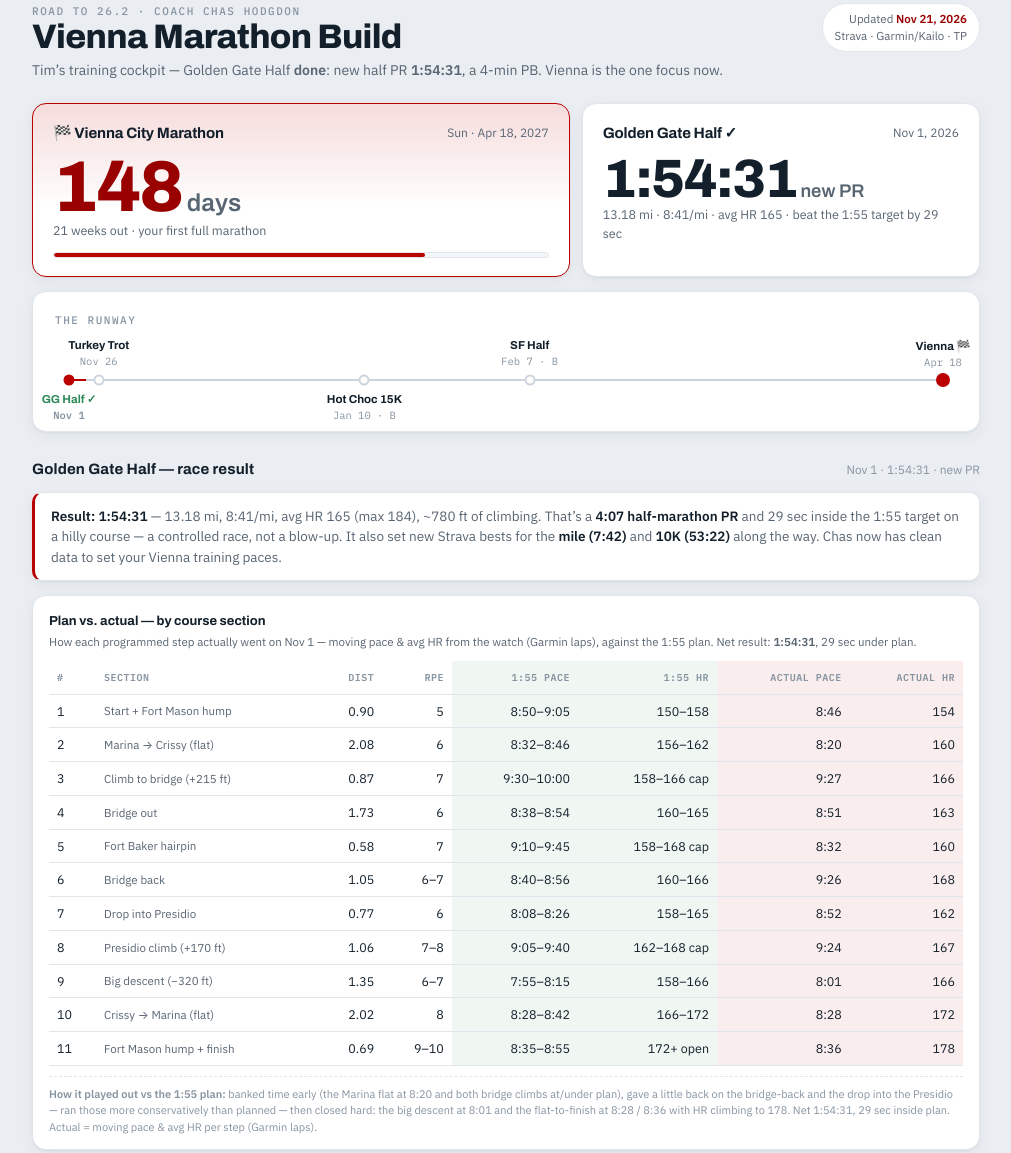
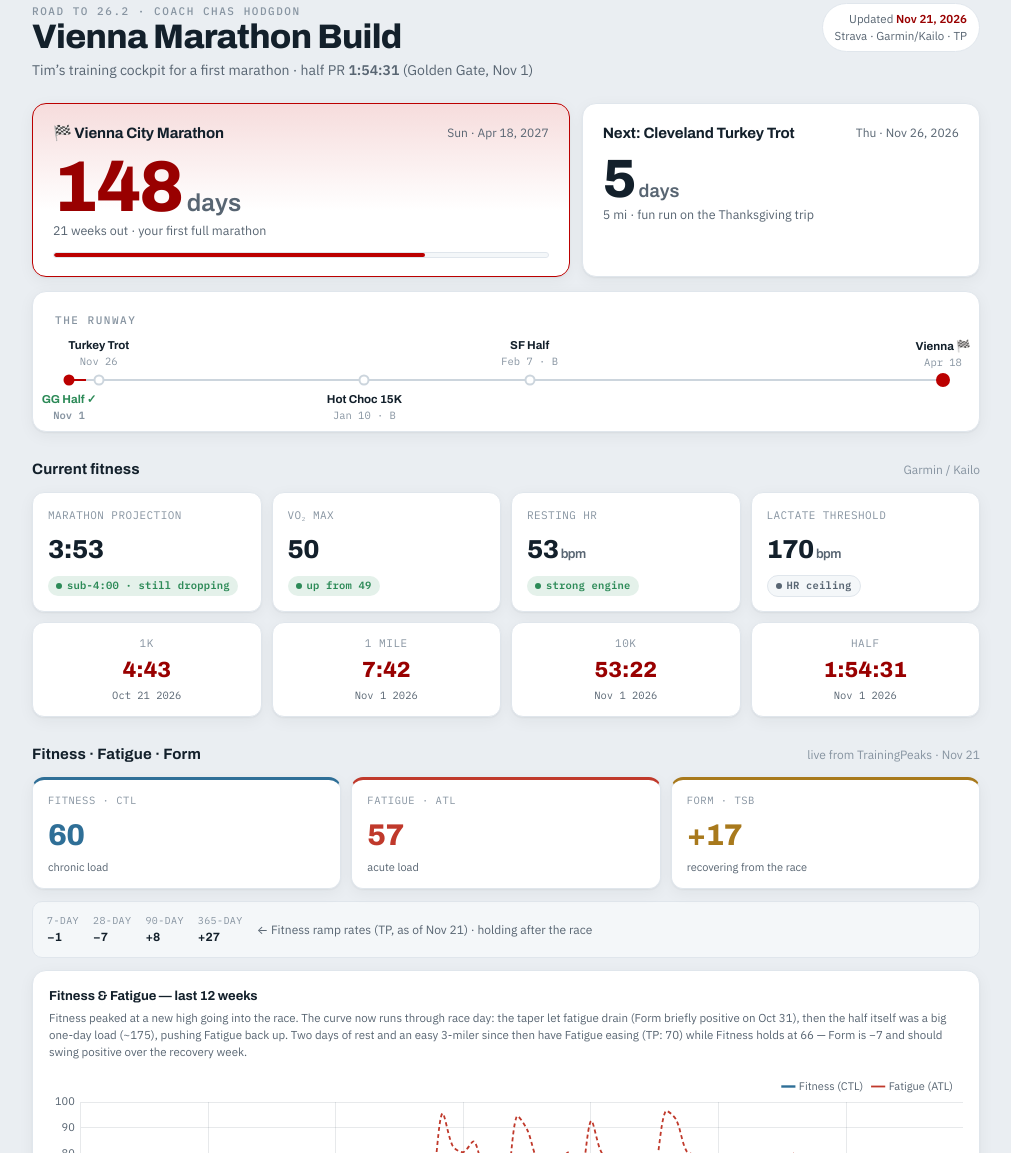
Before and after one commit to brutus-git/TAD-Running, a plain HTML site: page TAD-Training-Dashboard-x6j9szpy.html in a window 1280 px wide. Shown: the part 19-1172 px from the top of the page, without its empty margins (134-1145 px from the left). Drawn offline with nearby package versions, Linux system fonts and the light colour scheme.

Commit message:
Dashboard: retire the Golden Gate Half plan-vs-actual section
Removes the race-result section and its table styles; the GG Half card
at the top becomes an automatic next-race countdown (Turkey Trot, then
Hot Chocolate 15K, then the SF Half).

Co-Authored-By: Claude Opus 5.5 <noreply@anthropic.com>
Claude-Session: https://claude.ai/code/session_018b5nGhG8MDcvt8jnPeYRup

```diff
--- a/TAD-Training-Dashboard-x6j9szpy.html
+++ b/TAD-Training-Dashboard-x6j9szpy.html
@@ -204,14 +204,6 @@
 
 
   /* Plan vs actual table */
-  .rp-scroll{overflow-x:auto}
-  table.rp{width:100%; border-collapse:collapse; font-size:12.5px; min-width:560px}
-  table.rp th{font-family:"IBM Plex Mono"; font-size:10px; text-transform:uppercase; letter-spacing:.05em; color:var(--faint); padding:9px 8px; border-bottom:1px solid var(--border); text-align:right; font-weight:600}
-  table.rp th:nth-child(-n+2), table.rp td:nth-child(-n+2){text-align:left}
-  table.rp td{padding:7px 8px; text-align:right; border-bottom:1px solid var(--border); font-variant-numeric:tabular-nums}
-  table.rp td.sg{color:var(--muted); font-size:11.5px}
-  table.rp th.g55,table.rp td.g55{background:color-mix(in srgb,var(--good) 7%,transparent)}
-  table.rp th.g50,table.rp td.g50{background:color-mix(in srgb,var(--accent) 7%,transparent)}
 
   footer{margin-top:34px; padding-top:16px; border-top:1px solid var(--border); font-size:11.5px; color:var(--faint); line-height:1.7}
   footer b{color:var(--muted); font-weight:600}
@@ -227,7 +219,7 @@
     <div>
       <div class="eyebrow">Road to 26.2 · Coach Chas Hodgdon</div>
       <h1>Vienna Marathon Build</h1>
-      <div class="sub">Tim&rsquo;s training cockpit — Golden Gate Half <b>done</b>: new half PR <b>1:54:31</b>, a 4-min PB. Vienna is the one focus now.</div>
+      <div class="sub">Tim&rsquo;s training cockpit for a first marathon · half PR <b>1:54:31</b> (Golden Gate, Nov 1)</div>
     </div>
     <div class="updated">Updated <b>Nov&nbsp;21, 2026</b><br>Strava · Garmin/Kailo · TP</div>
   </header>
@@ -240,9 +232,9 @@
       <div class="meter"><span id="v-bar" style="width:0%"></span></div>
     </div>
     <div class="cd sec">
-      <div class="label"><span class="race">Golden Gate Half ✓</span><span class="date">Nov 1, 2026</span></div>
-      <div class="big">1:54:31<small> new PR</small></div>
-      <div class="meta">13.18 mi · 8:41/mi · avg HR 165 · beat the 1:55 target by 29 sec</div>
+      <div class="label"><span class="race" id="n-name">Next race</span><span class="date" id="n-date">—</span></div>
+      <div class="big" id="n-days">—<small> days</small></div>
+      <div class="meta" id="n-meta">—</div>
     </div>
   </div>
 
@@ -259,31 +251,6 @@
   </div>
 
 
-  <section class="fade" id="raceplan">
-    <div class="sec-head"><h2>Golden Gate Half — race result</h2><span class="note">Nov 1 · 1:54:31 · new PR</span></div>
-    <div class="callout"><b>Result: 1:54:31</b> — 13.18 mi, 8:41/mi, avg HR 165 (max 184), ~780 ft of climbing. That&rsquo;s a <b>4:07 half-marathon PR</b> and 29 sec inside the 1:55 target on a hilly course — a controlled race, not a blow-up. It also set new Strava bests for the <b>mile (7:42)</b> and <b>10K (53:22)</b> along the way. Chas now has clean data to set your Vienna training paces.</div>
-    <div class="chartcard" style="margin-top:0">
-      <h3>Plan vs. actual — by course section</h3>
-      <div class="csub">How each programmed step actually went on Nov 1 — moving pace &amp; avg HR from the watch (Garmin laps), against the 1:55 plan. Net result: <b>1:54:31</b>, 29 sec under plan.</div>
-      <div class="rp-scroll"><table class="rp">
-        <thead><tr><th>#</th><th>Section</th><th>Dist</th><th>RPE</th><th class="g55">1:55 pace</th><th class="g55">1:55 HR</th><th class="g50">Actual pace</th><th class="g50">Actual HR</th></tr></thead>
-        <tbody>
-<tr><td>1</td><td class="sg">Start + Fort Mason hump</td><td>0.90</td><td>5</td><td class="g55">8:50–9:05</td><td class="g55">150–158</td><td class="g50">8:46</td><td class="g50">154</td></tr>
-<tr><td>2</td><td class="sg">Marina → Crissy (flat)</td><td>2.08</td><td>6</td><td class="g55">8:32–8:46</td><td class="g55">156–162</td><td class="g50">8:20</td><td class="g50">160</td></tr>
-<tr><td>3</td><td class="sg">Climb to bridge (+215 ft)</td><td>0.87</td><td>7</td><td class="g55">9:30–10:00</td><td class="g55">158–166 cap</td><td class="g50">9:27</td><td class="g50">166</td></tr>
-<tr><td>4</td><td class="sg">Bridge out</td><td>1.73</td><td>6</td><td class="g55">8:38–8:54</td><td class="g55">160–165</td><td class="g50">8:51</td><td class="g50">163</td></tr>
-<tr><td>5</td><td class="sg">Fort Baker hairpin</td><td>0.58</td><td>7</td><td class="g55">9:10–9:45</td><td class="g55">158–168 cap</td><td class="g50">8:32</td><td class="g50">160</td></tr>
-<tr><td>6</td><td class="sg">Bridge back</td><td>1.05</td><td>6–7</td><td class="g55">8:40–8:56</td><td class="g55">160–166</td><td class="g50">9:26</td><td class="g50">168</td></tr>
-<tr><td>7</td><td class="sg">Drop into Presidio</td><td>0.77</td><td>6</td><td class="g55">8:08–8:26</td><td class="g55">158–165</td><td class="g50">8:52</td><td class="g50">162</td></tr>
-<tr><td>8</td><td class="sg">Presidio climb (+170 ft)</td><td>1.06</td><td>7–8</td><td class="g55">9:05–9:40</td><td class="g55">162–168 cap</td><td class="g50">9:24</td><td class="g50">167</td></tr>
-<tr><td>9</td><td class="sg">Big descent (−320 ft)</td><td>1.35</td><td>6–7</td><td class="g55">7:55–8:15</td><td class="g55">158–166</td><td class="g50">8:01</td><td class="g50">166</td></tr>
-<tr><td>10</td><td class="sg">Crissy → Marina (flat)</td><td>2.02</td><td>8</td><td class="g55">8:28–8:42</td><td class="g55">166–172</td><td class="g50">8:28</td><td class="g50">172</td></tr>
-<tr><td>11</td><td class="sg">Fort Mason hump + finish</td><td>0.69</td><td>9–10</td><td class="g55">8:35–8:55</td><td class="g55">172+ open</td><td class="g50">8:36</td><td class="g50">178</td></tr>
-        </tbody>
-      </table></div>
-      <div class="cnote"><b>How it played out vs the 1:55 plan:</b> banked time early (the Marina flat at 8:20 and both bridge climbs at/under plan), gave a little back on the bridge-back and the drop into the Presidio — ran those more conservatively than planned — then closed hard: the big descent at 8:01 and the flat-to-finish at 8:28 / 8:36 with HR climbing to 178. Net 1:54:31, 29 sec inside plan. Actual = moving pace &amp; avg HR per step (Garmin laps).</div>
-    </div>
-  </section>
   <section class="fade">
     <div class="sec-head"><h2>Current fitness</h2><span class="note">Garmin / Kailo</span></div>
     <div class="stats">
@@ -465,6 +432,16 @@
     var today=new Date(); today.setHours(0,0,0,0);
     var vienna=new Date(2027,3,18), gg=new Date(2026,10,1), start=new Date(2025,8,1);
     var vD=Math.max(0,db(today,vienna)), gD=Math.max(0,db(today,gg));
+    var RACES=[[new Date(2026,10,26),'Cleveland Turkey Trot','Thu · Nov 26, 2026','5 mi · fun run on the Thanksgiving trip'],
+               [new Date(2027,0,10),'Hot Chocolate 15K','Sun · Jan 10, 2027','B race · Golden Gate Park · 15K start 8:10 AM'],
+               [new Date(2027,1,7),'SF Half Marathon','Sun · Feb 7, 2027','B race · Golden Gate Park + Great Highway · mostly flat']];
+    var nx=RACES.filter(function(r){return db(today,r[0])>=0;})[0];
+    if(nx){var nd=db(today,nx[0]);
+      document.getElementById('n-name').textContent='Next: '+nx[1];
+      document.getElementById('n-date').textContent=nx[2];
+      document.getElementById('n-days').innerHTML=(nd===0?'Today':nd+'<small> day'+(nd===1?'':'s')+'</small>');
+      document.getElementById('n-meta').textContent=nx[3];}
+    else{document.getElementById('n-name').textContent='Next: Vienna';document.getElementById('n-days').innerHTML=vD+'<small> days</small>';document.getElementById('n-meta').textContent='The goal race';}
     document.getElementById('v-days').innerHTML=vD+'<small> days</small>';
     document.getElementById('v-meta').textContent=(vD/7).toFixed(0)+' weeks out · your first full marathon';
     var jTot=db(start,vienna), jNow=db(start,today);
```
